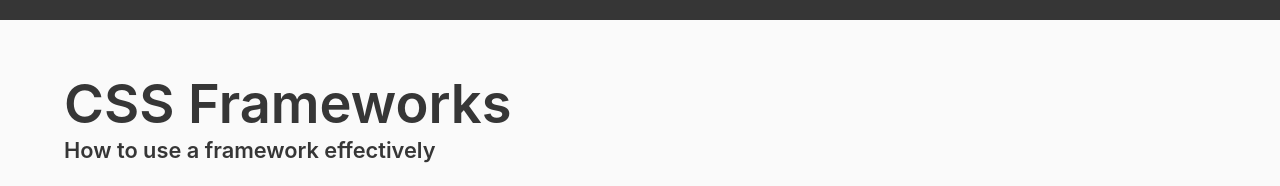
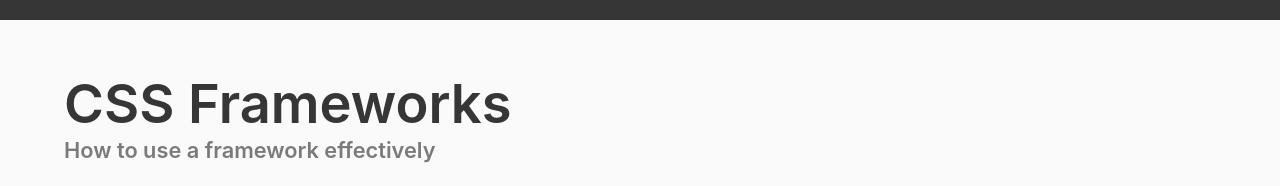
Before and after one commit to jdmar3-comp426/a02-tsravuri, a website: page index.html in a window 1280 px wide. Shown: the part 780-966 px from the top of the page. Drawn offline with nearby package versions, Linux system fonts and the light colour scheme; a web font is replaced by a local one.

Commit message:
gray to grey

```diff
--- a/index.html
+++ b/index.html
@@ -25,7 +25,7 @@
     <div class="container">
         <div class="content">
             <h1 class="title">CSS Frameworks</h1>
-            <h5 class="subtitle has-text-gray">How to use a framework effectively</h5>
+            <h5 class="subtitle has-text-grey">How to use a framework effectively</h5>
             <p>
 	    	When it comes to developing websites, design can be a very fun aspect.
 		But in reality we often don't want to spend hours writing CSS.
```
